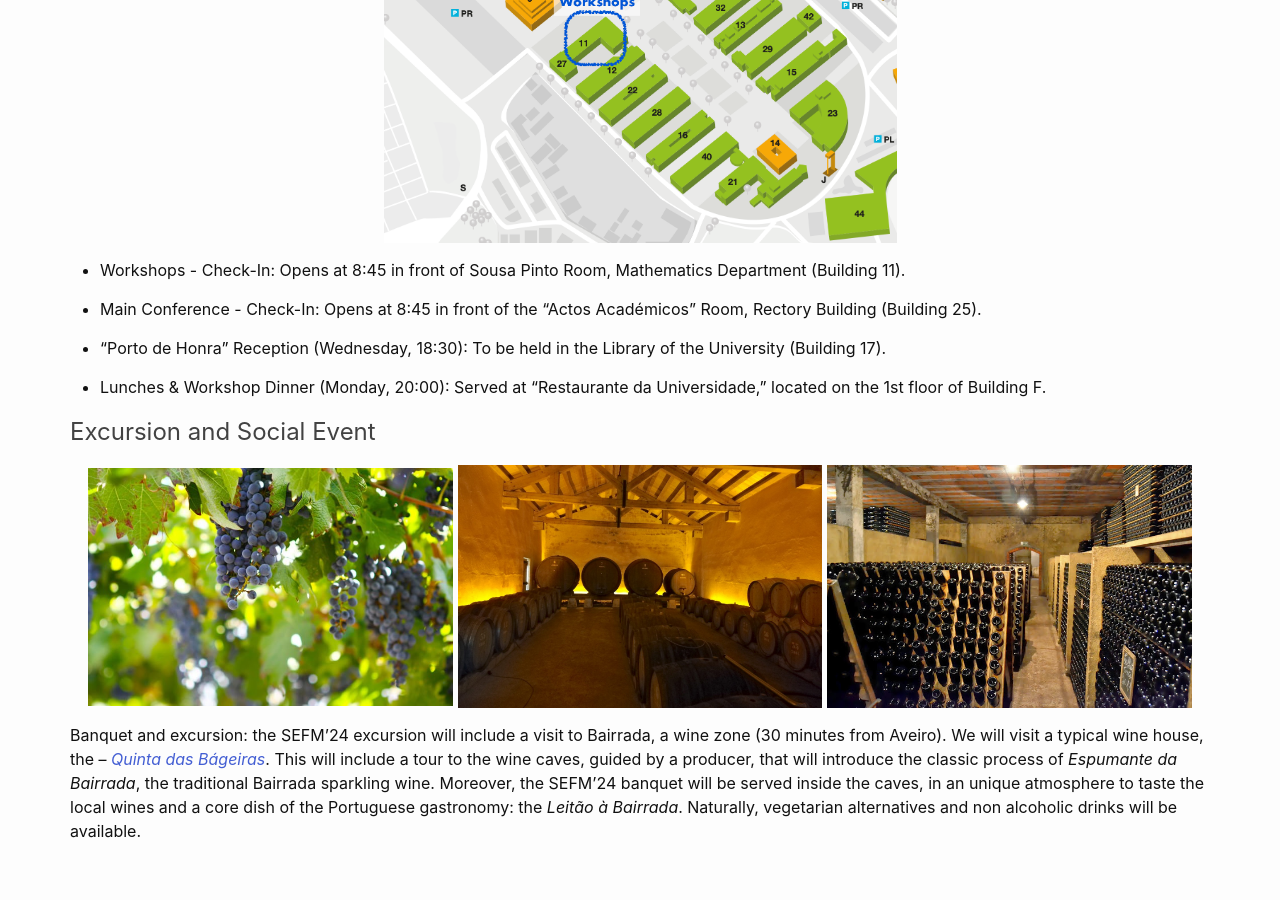
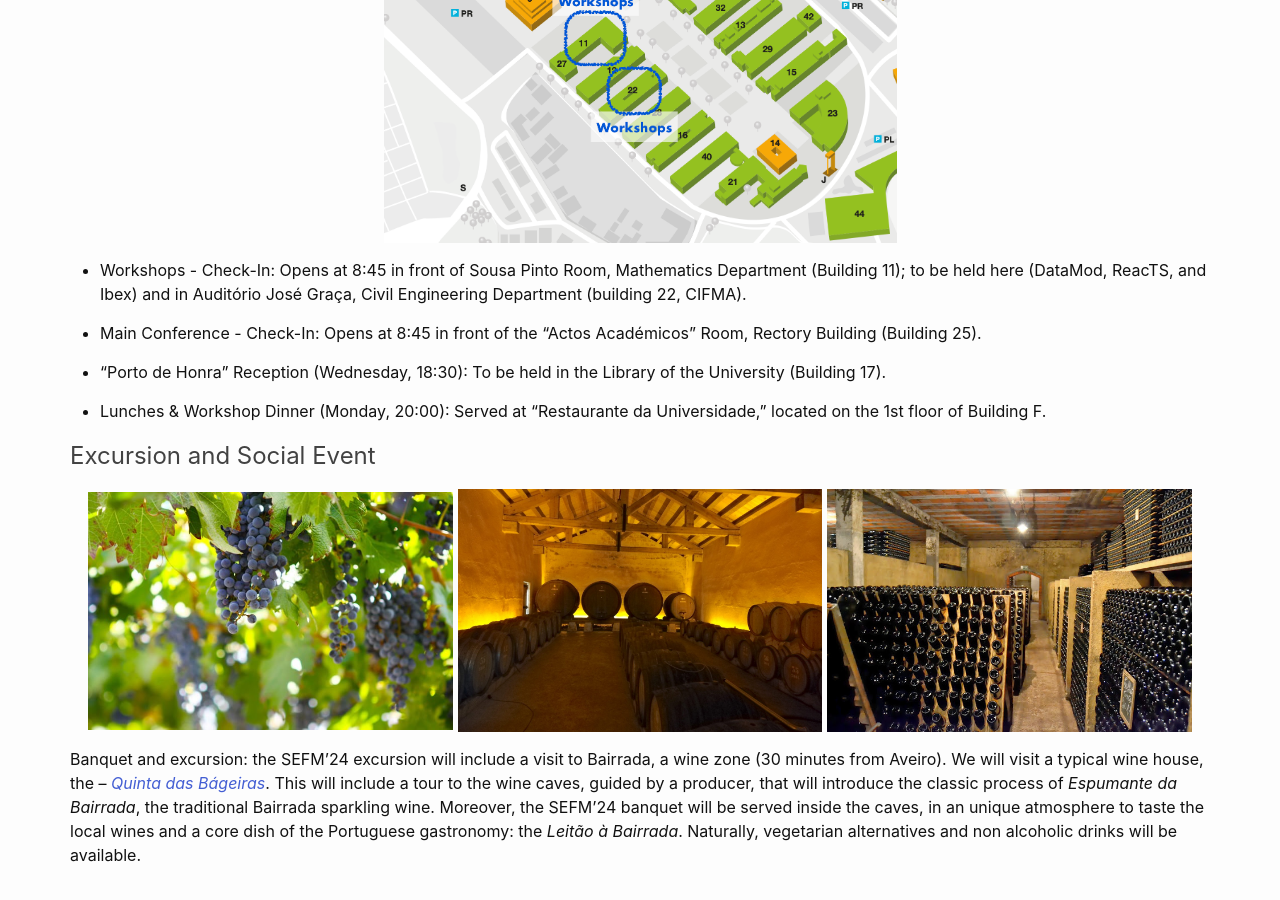
Before and after one commit to sefm-conference/2024, a Jekyll site: the page built from _pages/venue.md, in a window 1280 px wide and 900 px high, scrolled down 1821 px. Built offline with Jekyll 4.4.1, drawn with Linux system fonts in a browser that asks for light colours.

```diff
--- a/_pages/venue.md
+++ b/_pages/venue.md
@@ -47,7 +47,7 @@ With exception of the social event, all the activities of SEFM and the co-locate
  </center>
 
 
-- Workshops - Check-In: Opens at 8:45 in front of Sousa Pinto Room, Mathematics Department (Building 11).
+- Workshops - Check-In: Opens at 8:45 in front of Sousa Pinto Room, Mathematics Department (Building 11); to be held here (DataMod, ReacTS, and Ibex) and in Auditório José Graça, Civil Engineering Department (building 22, CIFMA).
 
 - Main Conference - Check-In: Opens at 8:45 in front of the "Actos Académicos" Room, Rectory Building (Building 25).
 
```
Also changed, not shown: assets/images/UAMap.png.
